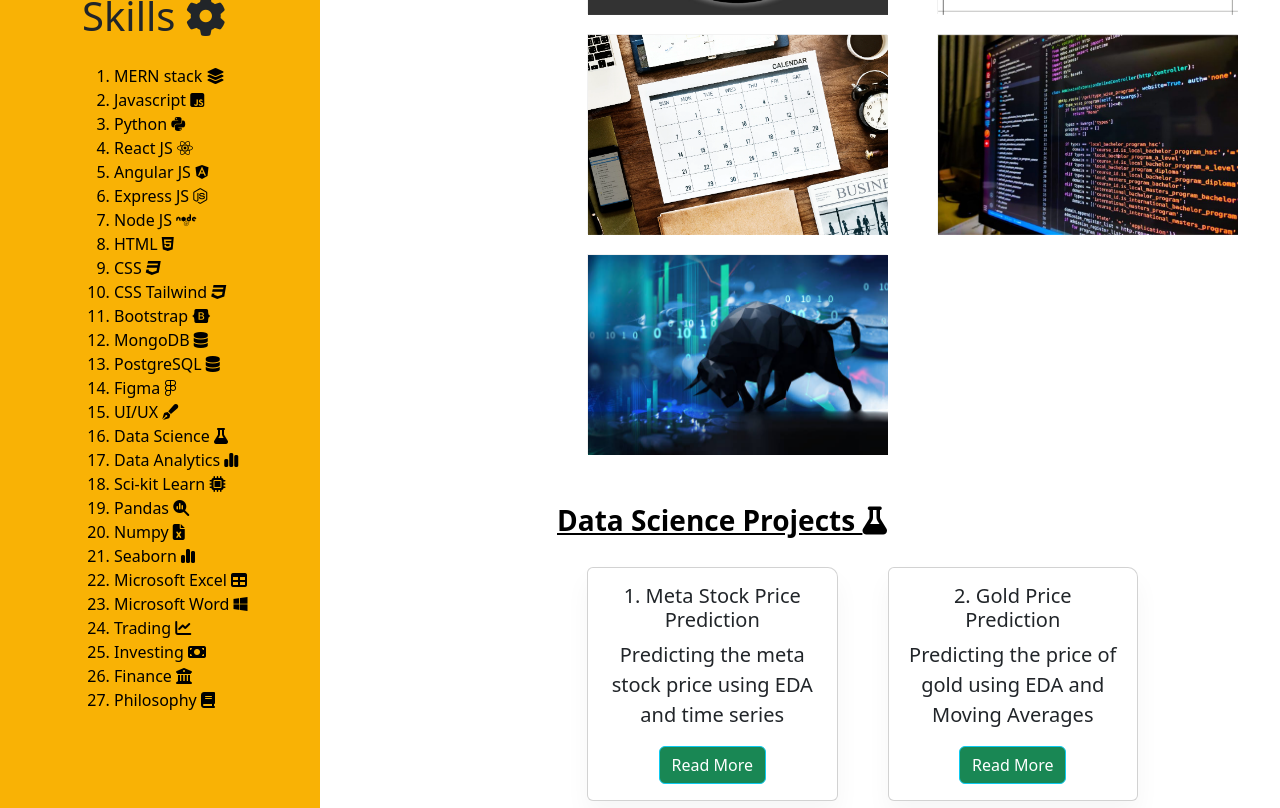
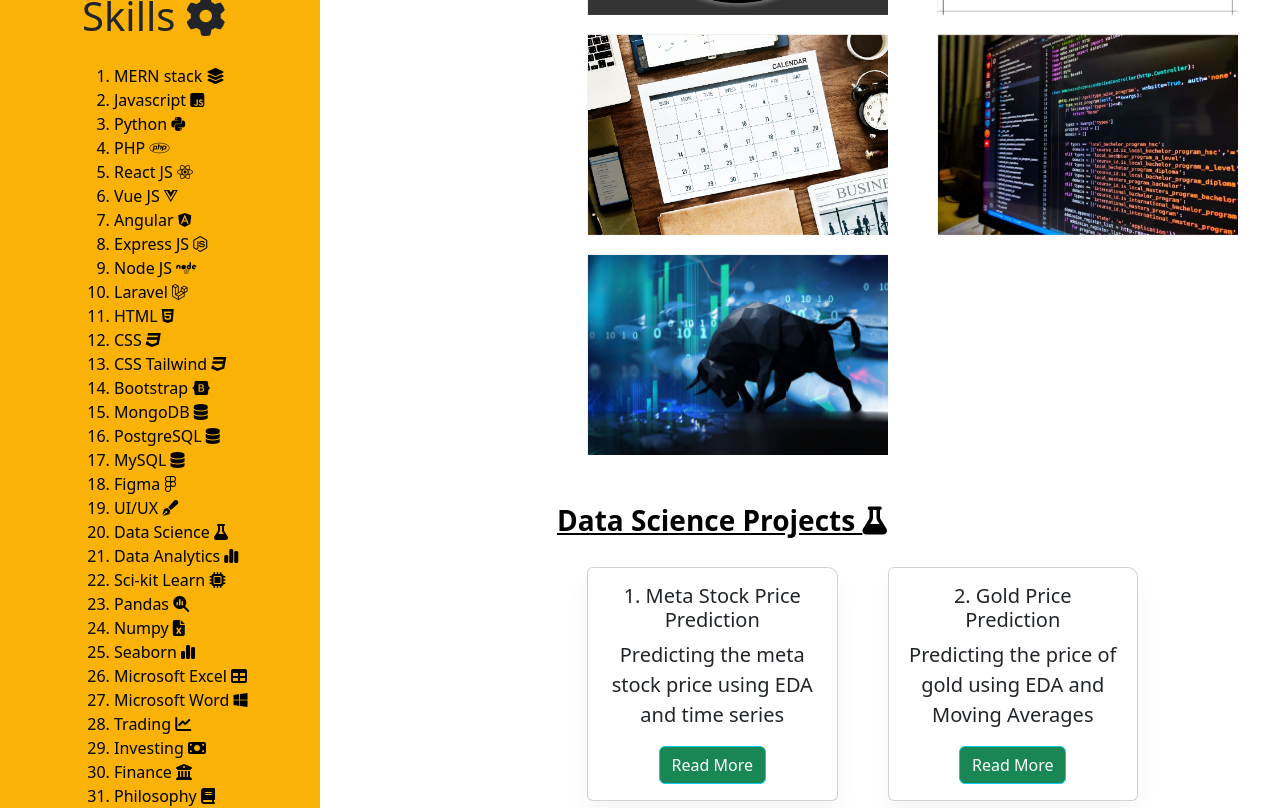
Before and after one commit to Nihilus888/Portfolio-Website, an Angular app: page / in a window 1280 px wide. Shown: the part 540-1348 px from the top of the page. Built offline with nearby package versions, Linux system fonts and the light colour scheme.

Commit message:
updates on skill sets

```diff
--- a/src/app/home/home.component.html
+++ b/src/app/home/home.component.html
@@ -9,16 +9,20 @@
           <li>MERN stack <i class="fa-solid fa-layer-group"></i></li>
           <li>Javascript <i class="fa-brands fa-square-js"></i></li>
           <li>Python <i class="fa-brands fa-python"></i></li>
+          <li>PHP <i class="fa-brands fa-php"></i></li>
           <li>React JS <i class="fa-brands fa-react"></i></li>
-          <li>Angular JS <i class="fa-brands fa-angular"></i></li>
+          <li>Vue JS <i class="fa-brands fa-vuejs"></i></li>
+          <li>Angular <i class="fa-brands fa-angular"></i></li>
           <li>Express JS <i class="fa-brands fa-node-js"></i></li>
           <li>Node JS <i class="fa-brands fa-node"></i></li>
+          <li>Laravel <i class="fa-brands fa-laravel"></i></li>
           <li>HTML <i class="fa-brands fa-html5"></i></li>
           <li>CSS <i class="fa-brands fa-css3"></i></li>
           <li>CSS Tailwind <i class="fa-brands fa-css3"></i></li>
           <li>Bootstrap <i class="fa-brands fa-bootstrap"></i></li>
           <li>MongoDB <i class="fa-solid fa-database"></i></li>
           <li>PostgreSQL <i class="fa-solid fa-database"></i></li>
+          <li>MySQL <i class="fa-solid fa-database"></i></li>
           <li>Figma <i class="fa-brands fa-figma"></i></li>
           <li>UI/UX <i class="fa-solid fa-pen-fancy"></i></li>
           <li>Data Science <i class="fa-solid fa-flask"></i></li>
--- a/src/index.html
+++ b/src/index.html
@@ -18,7 +18,7 @@
         <!-- Facebook -->
         <a
           mdbRipple
-          class="btn btn-primary btn-floating m-1"
+          class="btn btn-primary btn-floating m-1 mt-3"
           style="background-color: #3b5998"
           href="https://www.facebook.com/"
           role="button"
@@ -29,7 +29,7 @@
         <!-- Twitter -->
         <a
           mdbRipple
-          class="btn btn-primary btn-floating m-1"
+          class="btn btn-primary btn-floating m-1 mt-3"
           style="background-color: #55acee"
           href="https://twitter.com/?lang=en"
           role="button"
@@ -40,7 +40,7 @@
         <!-- Google -->
         <a
           mdbRipple
-          class="btn btn-primary btn-floating m-1"
+          class="btn btn-primary btn-floating m-1 mt-3"
           style="background-color: #dd4b39"
           href="https://www.google.com/"
           role="button"
@@ -51,7 +51,7 @@
         <!-- TikTok -->
         <a
           mdbRipple
-          class="btn btn-primary btn-floating m-1"
+          class="btn btn-primary btn-floating m-1 mt-3"
           style="background-color: #333333"
           href="https://www.tiktok.com/en/"
           role="button"
@@ -62,7 +62,7 @@
         <!-- Instagram -->
         <a
           mdbRipple
-          class="btn btn-primary btn-floating m-1"
+          class="btn btn-primary btn-floating m-1 mt-3"
           style="background-color: #ac2bac"
           href="https://www.instagram.com/"
           role="button"
@@ -72,7 +72,7 @@
         <!-- Linkedin -->
         <a
           mdbRipple
-          class="btn btn-primary btn-floating m-1"
+          class="btn btn-primary btn-floating m-1 mt-3"
           style="background-color: #0082ca"
           href="https://www.linkedin.com/in/elliott-tay-computing/"
           role="button"
@@ -82,7 +82,7 @@
         <!-- Github -->
         <a
           mdbRipple
-          class="btn btn-primary btn-floating m-1"
+          class="btn btn-primary btn-floating m-1 mt-3"
           style="background-color: #333333"
           href="https://github.com/Nihilus888"
           role="button"
@@ -96,8 +96,8 @@
     <!-- Grid container -->
 
     <!-- Copyright -->
-    <div class="text-center p-3 mb-0 mt-1" style="background-color: black">
-      <strong>© 2022 Copyright:
+    <div class="text-center p-3 mb-0 " style="background-color: black">
+      <strong>© 2023 Copyright:
       <a class="text-white">Elliott Tay</a>
     </strong>
     </div>
```
